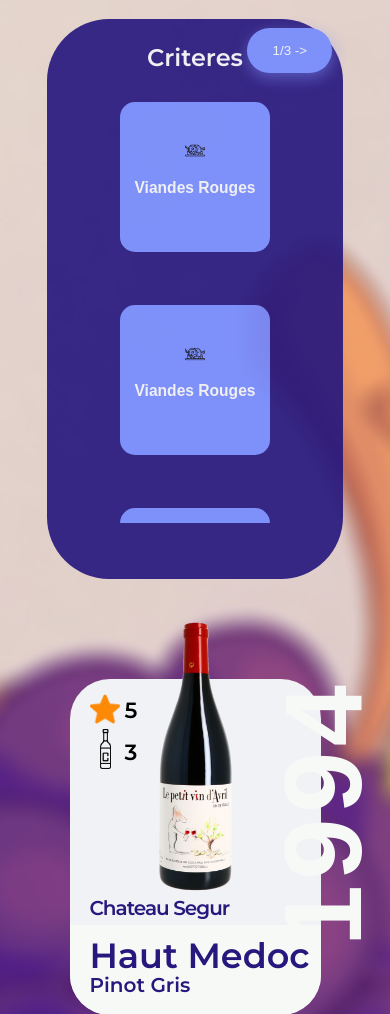
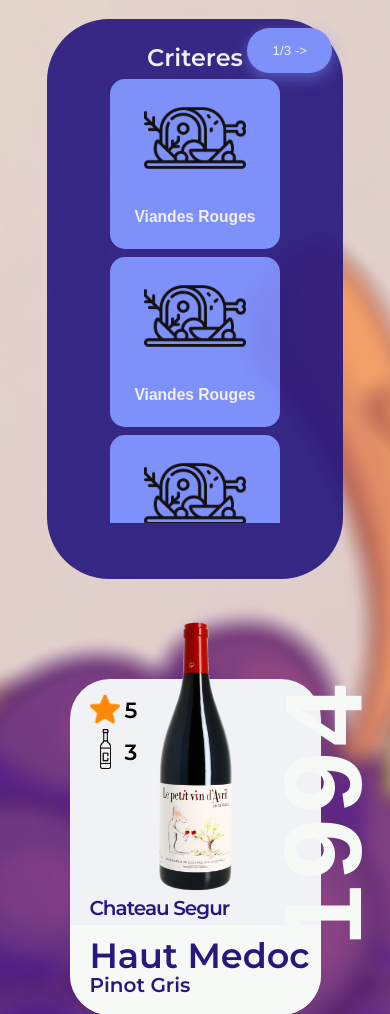
Before and after one commit to xomay/Cave, a PHP site: page / in a window 390 px wide. Shown: the part 81-1095 px from the top of the page. Run offline with PHP 8.4, Linux system fonts and the light colour scheme; some libraries are stand-ins or nearby versions; some web fonts are replaced.

Commit message:
better responsive 2

```diff
--- a/styles.css
+++ b/styles.css
@@ -200,17 +200,12 @@ div.choice {
 }
 
 button.choice-button {
-  max-width: 170px;
-  max-height: 170px;
-  width: auto;
-  height: auto;
-  min-width: 150px;
-  min-height: 150px;
+  width: 170px;
+  height: 170px;
   border-radius: 15px;
   border: none;
   transition: all 0.5s ease;
-  margin: 2em;
-  box-sizing: border-box;
+  margin: 1.5%;
 }
 
 button.check {
@@ -222,7 +217,7 @@ button.uncheck {
 }
 
 button.choice-button > img {
-  width: 5vw;
+  width: 65%;
 }
 
 button.choice-button > h3 {
```
